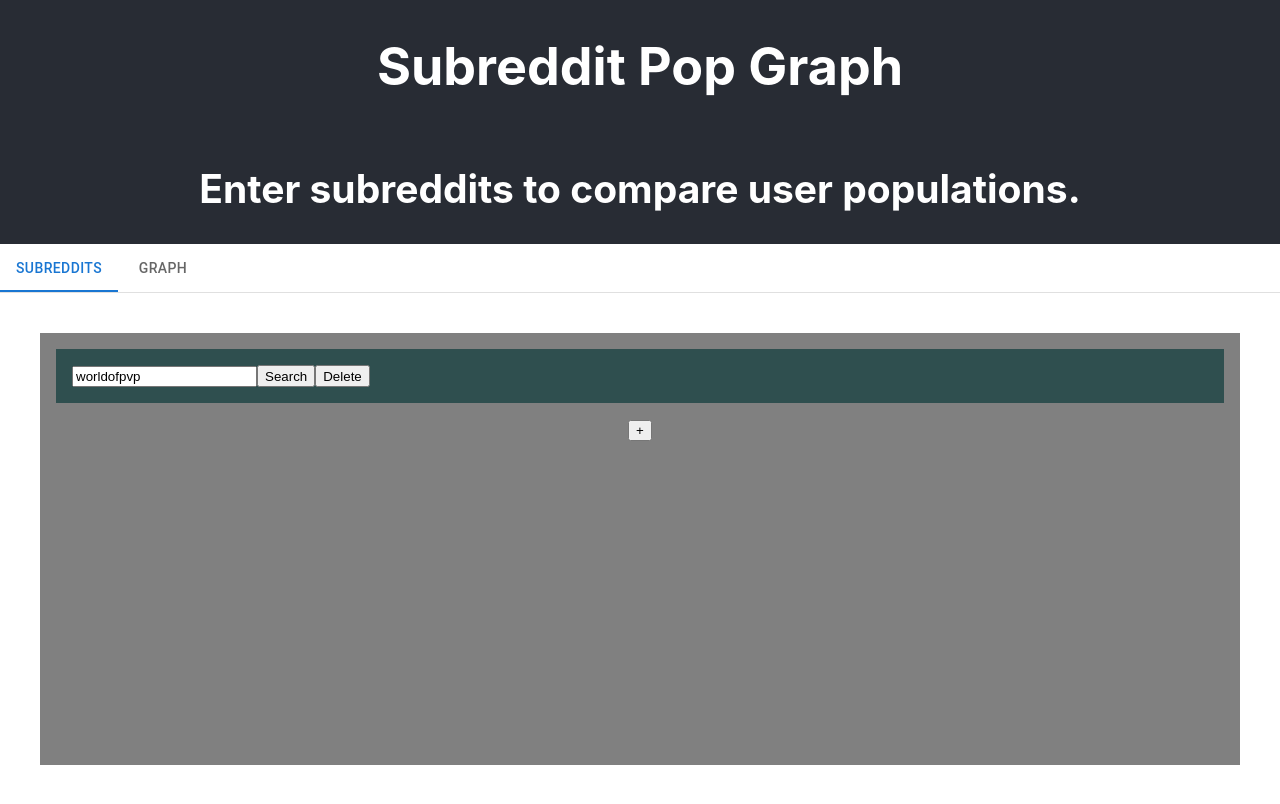
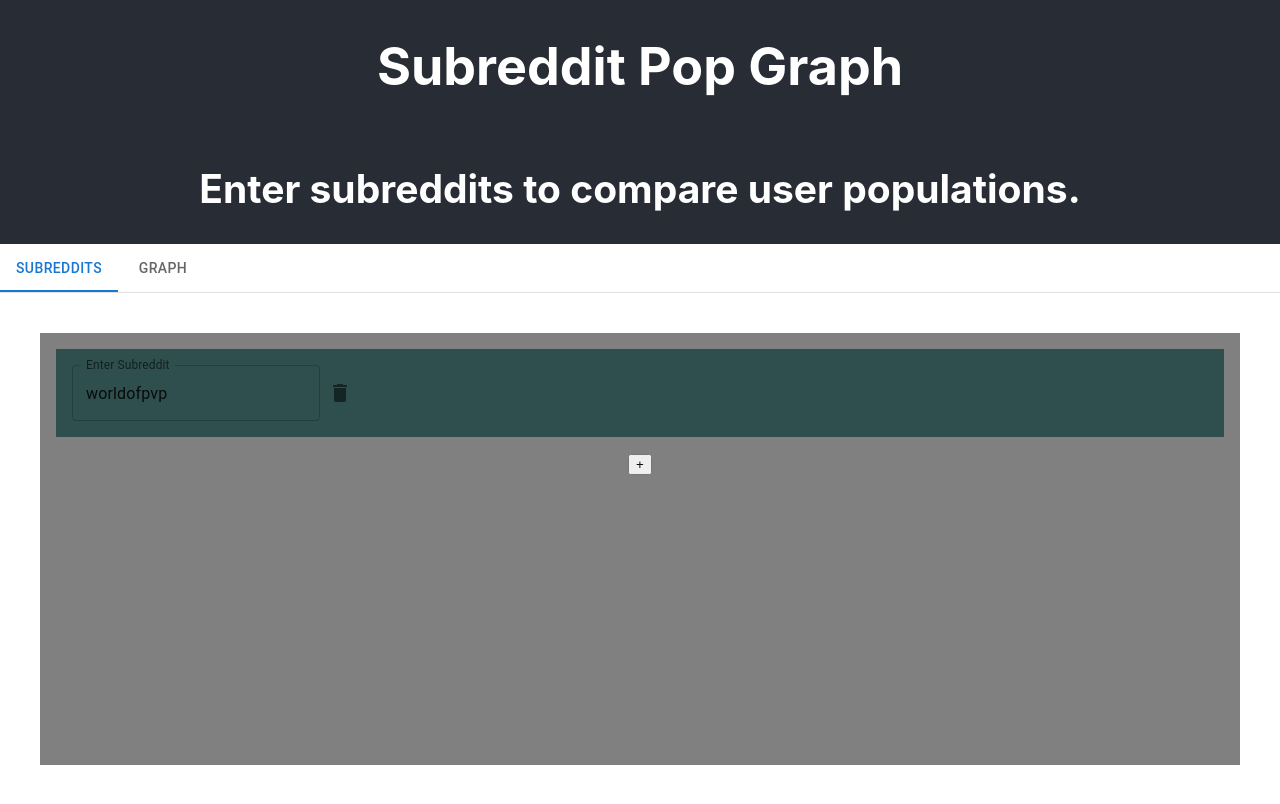
Before and after one commit to caseydulong/subreddit-pop-graph, a React (Create React App) app: page / in a window 1280 px wide. Built offline with nearby package versions, Linux system fonts and the light colour scheme; no server answers.

Commit message:
Replaces text field and buttons in Subreddit component with Material UI components.

```diff
--- a/src/AddSubreddits.js
+++ b/src/AddSubreddits.js
@@ -19,7 +19,7 @@
     // Prepares array of Subreddit components for each subredit in state
     let subreddits = []
     for (let i = 0; i < this.props.subreddits.length; i++) {
-      subreddits.push(this.renderSubreddit(i))
+      subreddits.push(this.renderSubreddit(`${i}`))
     }
 
     return (
--- a/src/App.js
+++ b/src/App.js
@@ -117,6 +117,7 @@
       }
     })
       .then(response => {
+        console.log(response)
         subreddits[id] = response.data.subreddits[0]
         this.setState({subreddits: subreddits})
       })
--- a/src/Subreddit.js
+++ b/src/Subreddit.js
@@ -1,28 +1,26 @@
 import React from 'react'
+import { TextField, IconButton } from '@mui/material'
+import DeleteIcon from '@mui/icons-material/Delete'
 
 export default class Subreddit extends React.Component {
   render() {
     return (
       <div className='Subreddit'>
-        <form>
-          <input
-            type='text'
-            id={this.props.id}
-            value={this.props.value}
-            onChange={this.props.handleChange} />
-        </form>
-        <button
-          type='button'
+        <TextField
+          error={this.props.value === ''}
           id={this.props.id}
-          onClick={this.props.searchSubreddit} >
-          Search
-        </button>
-        <button
-          type='button'
+          label='Enter Subreddit'
+          variant='outlined'
+          value={this.props.value}
+          onChange={this.props.handleChange}
+          onBlur={this.props.searchSubreddit}
+        />
+        <IconButton
           id={this.props.id}
-          onClick={this.props.removeSubreddit} >
-          Delete
-        </button>
+          onClick={this.props.removeSubreddit}
+        >
+          <DeleteIcon />
+        </IconButton>
       </div>
     )
   }
```
